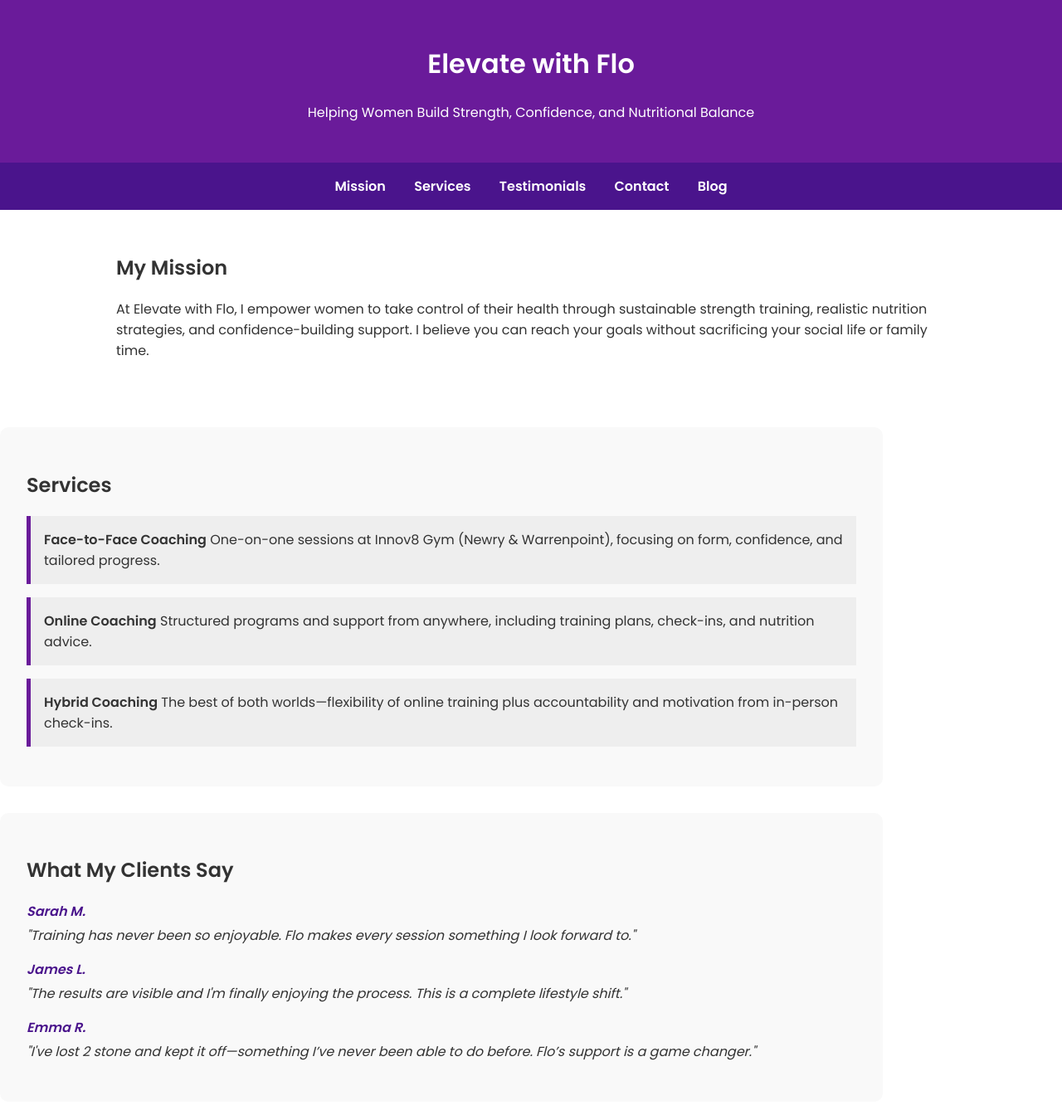
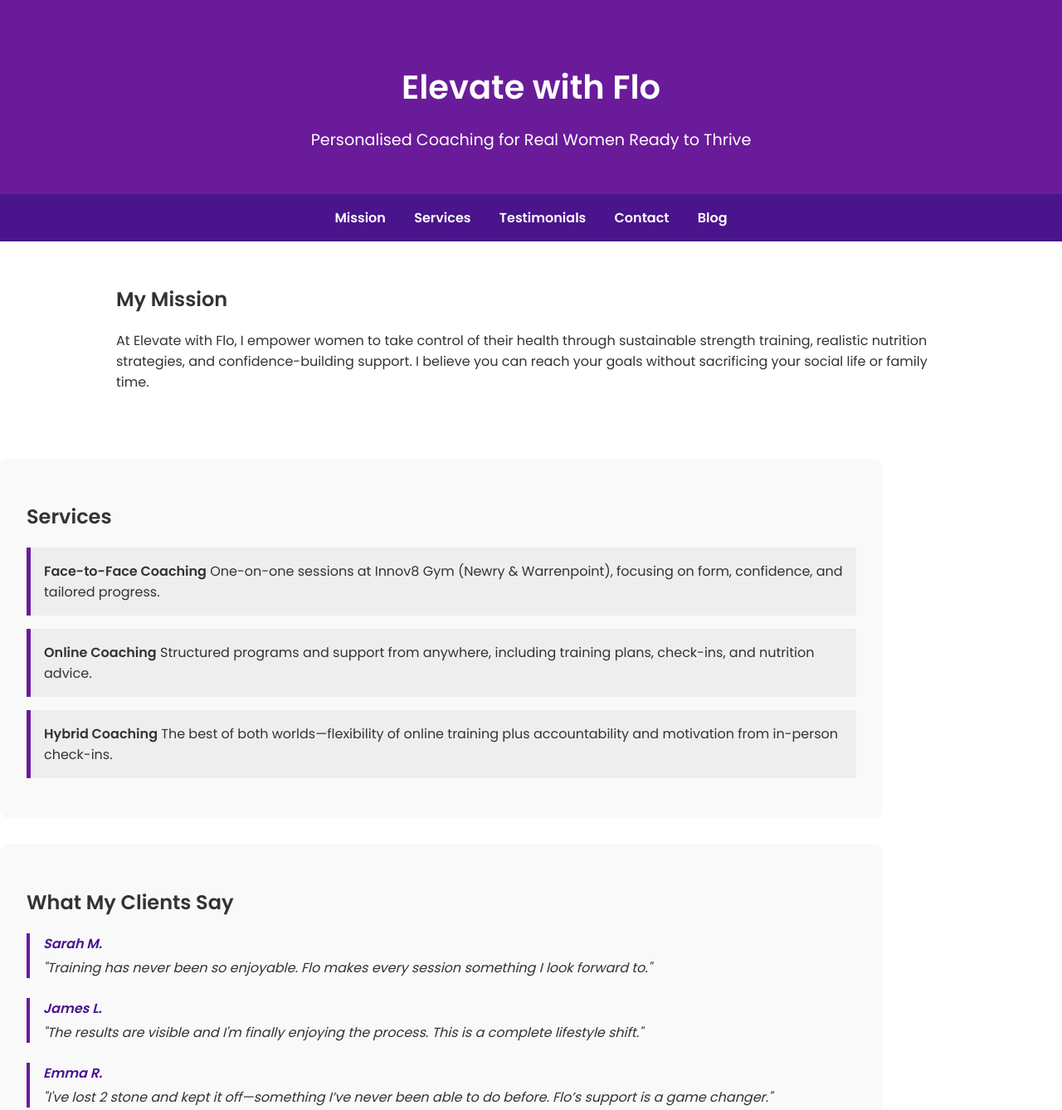
Before and after one commit to FolaSmith/Elevate.with.Flo, a plain HTML site: page index.html in a window 1280 px wide. Shown: the top 1338 px of the page at 83% size. Drawn offline with Linux system fonts and the light colour scheme.

Commit message:
Update index7.html

```diff
--- a/index.html
+++ b/index.html
@@ -17,8 +17,16 @@
     header {
       background-color: #6a1b9a;
       color: white;
-      padding: 2rem;
+      padding: 3rem 2rem 2rem;
       text-align: center;
+    }
+    header h1 {
+      font-size: 2.5rem;
+      margin-bottom: 0.5rem;
+    }
+    header p.tagline {
+      font-size: 1.2rem;
+      font-weight: 400;
     }
     nav {
       background-color: #4a148c;
@@ -44,7 +52,9 @@
     }
     .testimonial {
       font-style: italic;
-      margin-bottom: 1rem;
+      margin-bottom: 1.5rem;
+      border-left: 4px solid #6a1b9a;
+      padding-left: 1rem;
     }
     .testimonial strong {
       display: block;
@@ -76,17 +86,30 @@
       cursor: pointer;
       font-weight: 600;
     }
+    .contact p.note {
+      font-size: 0.9rem;
+      color: #666;
+    }
     footer {
       text-align: center;
       padding: 1rem;
       background-color: #eee;
+    }
+    @media (max-width: 768px) {
+      header h1 {
+        font-size: 2rem;
+      }
+      nav a {
+        display: block;
+        margin: 10px 0;
+      }
     }
   </style>
 </head>
 <body>
   <header>
     <h1>Elevate with Flo</h1>
-    <p>Helping Women Build Strength, Confidence, and Nutritional Balance</p>
+    <p class="tagline">Personalised Coaching for Real Women Ready to Thrive</p>
   </header>
 
   <nav>
@@ -145,6 +168,7 @@
       <textarea name="message" placeholder="Your Message or Query" required></textarea>
       <button type="submit">Submit</button>
     </form>
+    <p class="note">I personally respond to every message within 24 hours.</p>
   </section>
 
   <section id="blog" class="blog">
```
